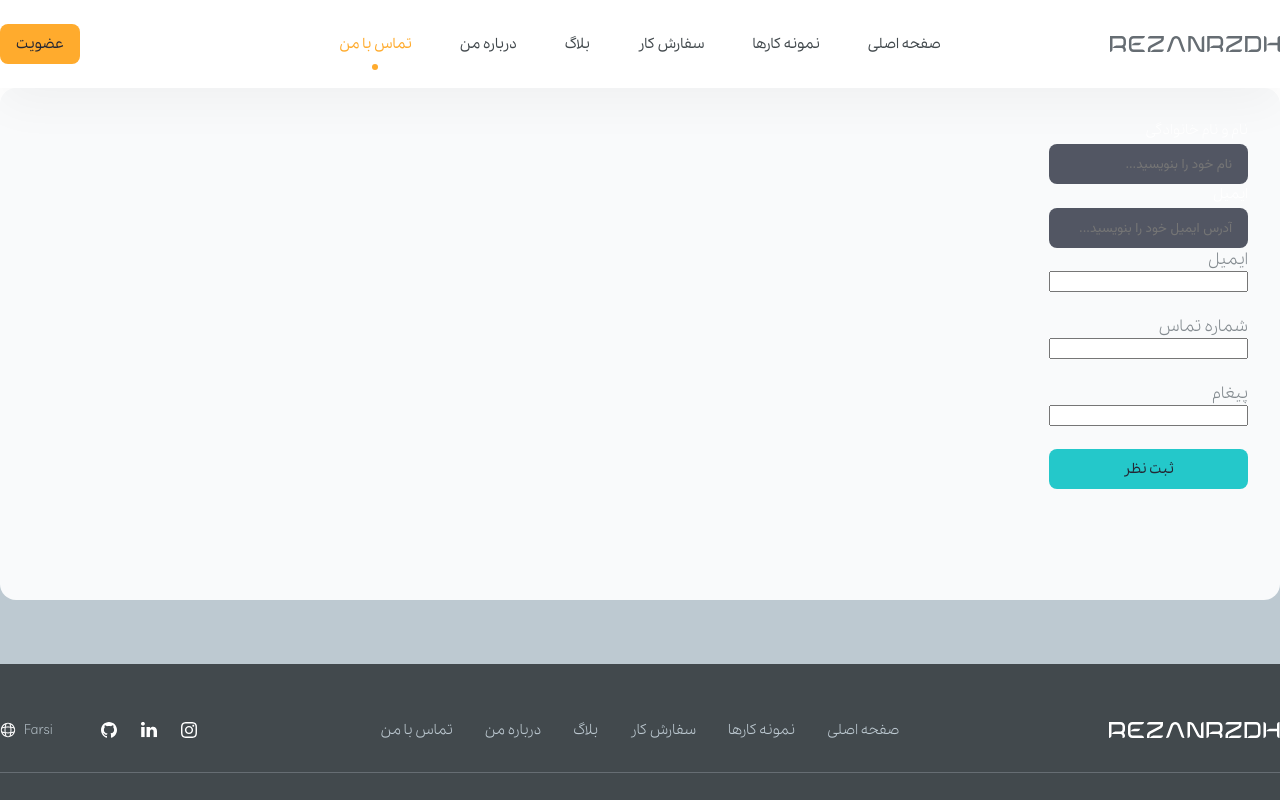
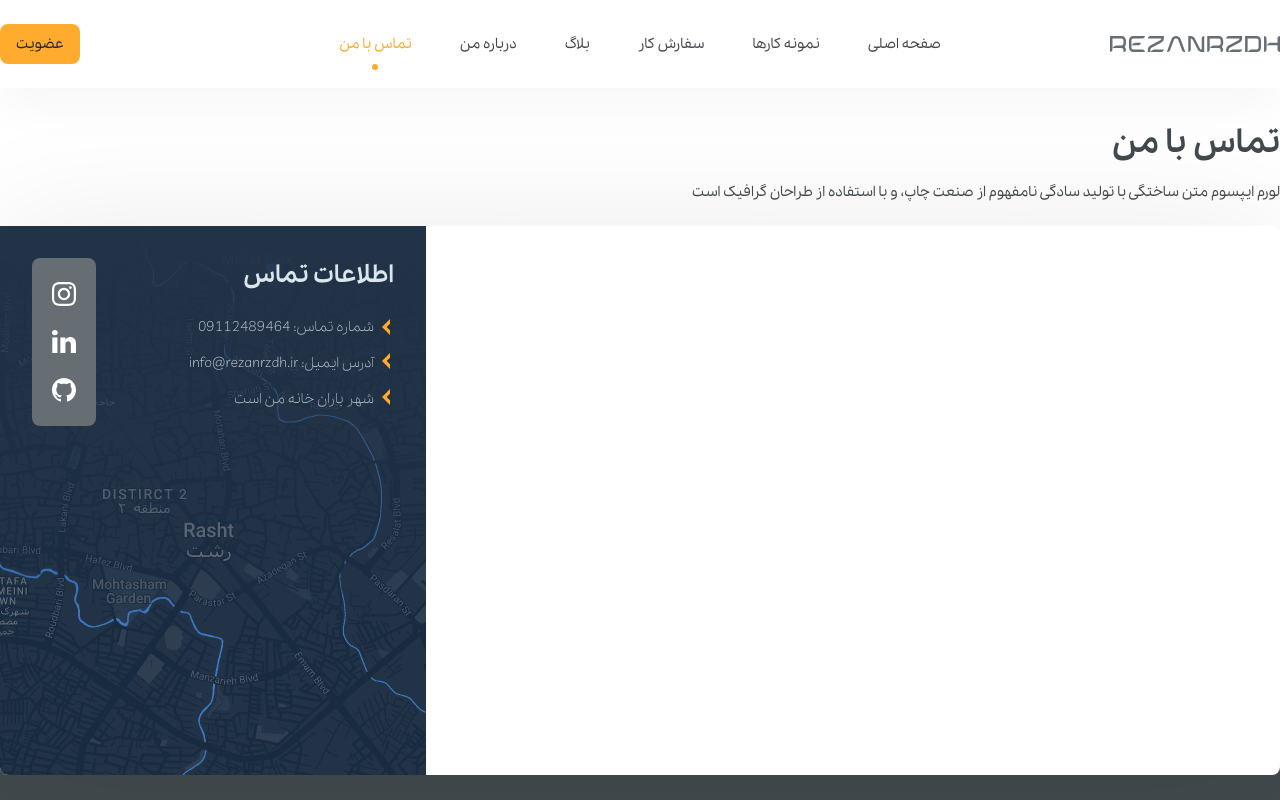
Before and after one commit to RezaNrzdh/RezaNrzdh, an Angular app in the folder client/: page /contact in a window 1280 px wide. Shown: the top 800 px of the page. Built offline with nearby package versions, Linux system fonts and the light colour scheme.

Commit message:
توسعه صفحه تماس با ما

```diff
--- a/client/src/app/feature/contact/contact.component.html
+++ b/client/src/app/feature/contact/contact.component.html
@@ -1,20 +1,33 @@
-<div id="mainBody" class="background-gray-1 radius-16 laptop padding-32 borderbox">
-    <form [formGroup]="contactForm" (ngSubmit)="OnSubmit()" class="flex column" >
-        <app-textbox title="نام و نام خانوادگی" type="text" name="name" placeholder="نام خود را بنویسید..."></app-textbox>
-        <app-textbox title="ایمیل" type="email" name="name" placeholder="آدرس ایمیل خود را بنویسید..."></app-textbox>
-
-        <label class="color-text-tint">ایمیل</label>
-        <input type="text" name="email" formControlName="email" />
-        <span></span>
-        <br>
-        <label class="color-text-tint">شماره تماس</label>
-        <input type="text" name="phone" formControlName="phone" />
-        <span></span>
-        <br>
-        <label class="color-text-tint">پیغام</label>
-        <input type="text" name="comment" formControlName="comment" />
-        <br>
-        <app-button action="submit" mode="filled" color="secondary">ثبت نظر</app-button>
-    </form>
-</div>
-<span class="padding-bot-64"></span>
+<section class="ContactPage laptop margin-top-32">
+    <h1 class="color-dark headline-1 bold margin-bot-16">تماس با من</h1>
+    <p class="color-dark medium body-2 margin-bot-24">لورم ایپسوم متن ساختگی با تولید سادگی نامفهوم از صنعت چاپ، و با استفاده از طراحان گرافیک است</p>
+    <div class="container flex column background-white radius-8">
+        <div class="form"></div>
+        <div class="info relative margin-right-auto background-gray-5">
+            <div class="flex relative margin-32 z-index-10">
+                <div>
+                    <h2 class="headline-4 bold color-gray-2 margin-bot-24">اطلاعات تماس</h2>
+                    <ul class="padding-0 margin-0">
+                        <li class="flex align-ctr margin-bot-16">
+                            <app-icon icon="chevron-left" size="16" color="primary"></app-icon>
+                            <span class="margin-right-4 color-gray-3 body-2">شماره تماس: 09112489464</span>
+                        </li>
+                        <li class="flex margin-bot-16">
+                            <app-icon icon="chevron-left" size="16" color="primary"></app-icon>
+                            <span class="margin-right-4  color-gray-3 body-2">آدرس ایمیل: info@rezanrzdh.ir</span>
+                        </li>
+                        <li class="flex">
+                            <app-icon icon="chevron-left" size="16" color="primary"></app-icon>
+                            <span class="margin-right-4  color-gray-3 body-2">شهر باران خانه من است</span>
+                        </li>
+                    </ul>
+                </div>
+                <div class="social flex column align-ctr background-gray-5 margin-right-auto padding-top-24 padding-bot-24 radius-8">
+                    <a class="margin-bot-24"><app-icon icon="instagram" size="24" color="white"></app-icon></a>
+                    <a class="margin-bot-24"><app-icon icon="linkedin" size="24" color="white"></app-icon></a>
+                    <a><app-icon icon="github" size="24" color="white"></app-icon></a>
+                </div>
+            </div>
+        </div>
+    </div>
+</section>
--- a/client/src/app/feature/contact/contact.component.scss
+++ b/client/src/app/feature/contact/contact.component.scss
@@ -2,22 +2,45 @@
 @use "src/assets/styles/typography";
 
 :host{
-    display: flex;
-    flex-direction: column;
     position: relative;
-    #mainBody {
+    &:after{
         display: flex;
+        position: absolute;
+        bottom: 0;
+        content: "";
+        width: 100%;
+        height: 72px;
+        z-index: 1;
+        background-color: color.$color-dark;
+    }
+    section{
         position: relative;
-        height: 512px;
-        z-index: 1;
-    }
-    &:after{
-        position: absolute;
-        content: "";
-        bottom: 0;
-        width: 100%;
-        height: 256px;
-        z-index: 0;
-        background-color: color.$color-gray-3;
+        z-index: 10;
+        .container{
+            height: 549px;
+            box-shadow: 0 0 128px rgba(0,0,0,0.08);
+            .form{
+
+            }
+            .info{
+                width: 426px;
+                height: 100%;
+                border-radius: 8px 0 0 8px;
+                background: url("/assets/images/map.jpg");
+                &:before{
+                    display: flex;
+                    position: absolute;
+                    z-index: 1;
+                    content: "";
+                    width: 100%;
+                    height: 75%;
+                    background:linear-gradient(180deg, rgba(34,51,71,1), rgba(34,51,71,0));
+                }
+                .social{
+                    width: 64px;
+
+                }
+            }
+        }
     }
 }
--- a/client/src/app/feature/contact/contact.component.ts
+++ b/client/src/app/feature/contact/contact.component.ts
@@ -1,5 +1,4 @@
 import { Component, OnInit } from '@angular/core';
-import {FormControl, FormGroup, Validators} from "@angular/forms";
 
 @Component({
     selector: 'app-contact',
@@ -8,21 +7,8 @@ import {FormControl, FormGroup, Validators} from "@angular/forms";
 })
 export class ContactComponent implements OnInit {
 
-    contactForm: FormGroup;
-
     constructor() { }
 
     ngOnInit(): void {
-        this.contactForm = new FormGroup({
-            "name":    new FormControl(null, Validators.required),
-            "email":   new FormControl(null, [Validators.email, Validators.required]),
-            "phone":   new FormControl(null),
-            "comment": new FormControl(null, Validators.required)
-        })
     }
-
-    OnSubmit() {
-        console.log(this.contactForm.value);
-    }
-
 }
--- a/client/src/app/feature/home/component/slide/slide.component.scss
+++ b/client/src/app/feature/home/component/slide/slide.component.scss
@@ -22,7 +22,7 @@
         position: relative;
         width: inherit;
         height: inherit;
-        background: url("../../../../../assets/images/heroimg.jpg");
+        background: url("/assets/images/heroimg.jpg");
         background-repeat: no-repeat;
         background-position: center center;
         image-rendering: pixelated;
--- a/client/src/app/shared/component/footer/footer.component.html
+++ b/client/src/app/shared/component/footer/footer.component.html
@@ -1,4 +1,4 @@
-<footer class="laptop flex column margin-top-56 margin-bot-32">
+<footer class="laptop flex column margin-top-32 margin-bot-32">
     <div class="grid margin-bot-32 padding-bot-32">
         <div class="flex align-ctr">
             <a routerLink="/" class="flex"><img src="assets/images/logo.svg" alt="logo" /></a>
--- a/client/src/app/shared/component/newsletter/newsletter.component.html
+++ b/client/src/app/shared/component/newsletter/newsletter.component.html
@@ -1,4 +1,4 @@
-<div class="body-1 color-gray-3 bold margin-bot-16">عضویت در خبرنامه</div>
+<div class="body-1 color-gray-3 bold margin-bot-16">عضویت در خبرنامه بلاگ</div>
 <div class="flex">
     <button class="flex justify-ctr align-ctr background-primary"></button>
     <input placeholder="Your email..." class="outline color-white body-1" />
```
Also changed, not shown: client/src/assets/icons/chevron-left.svg (added), client/src/assets/images/map.jpg (added).
